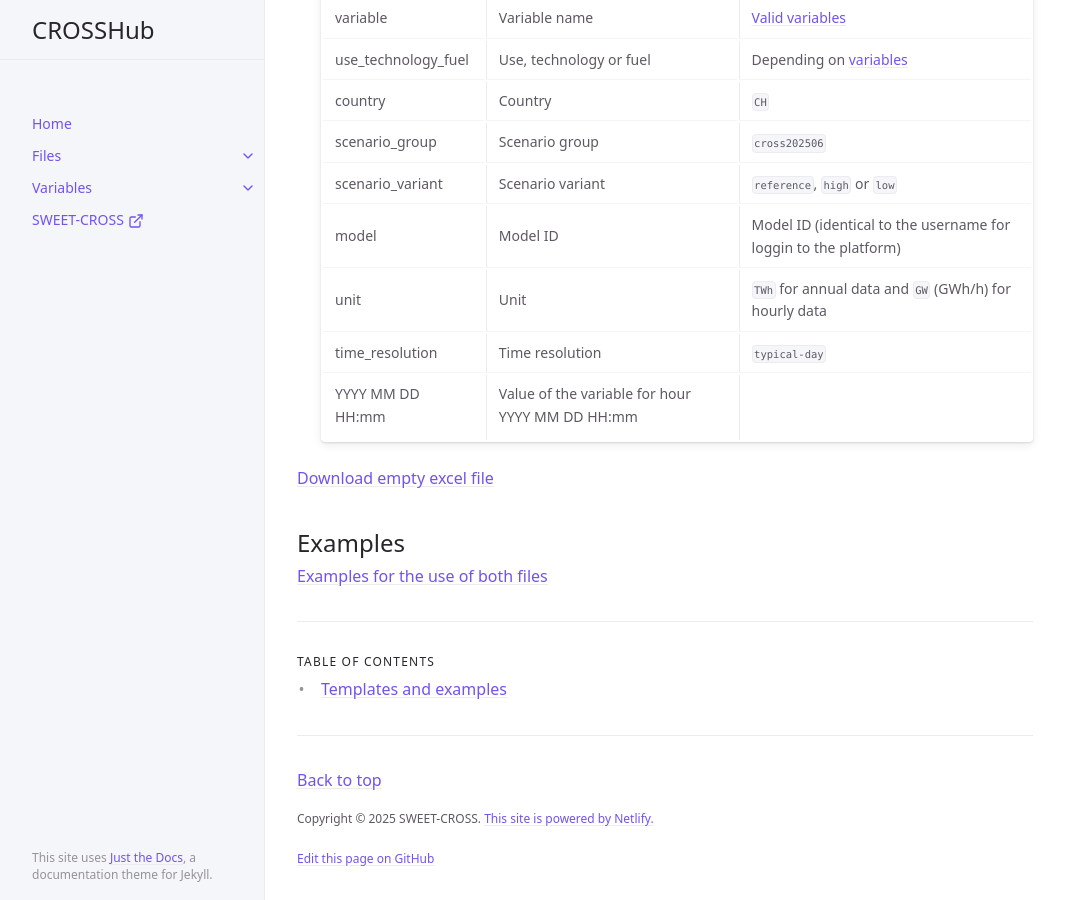
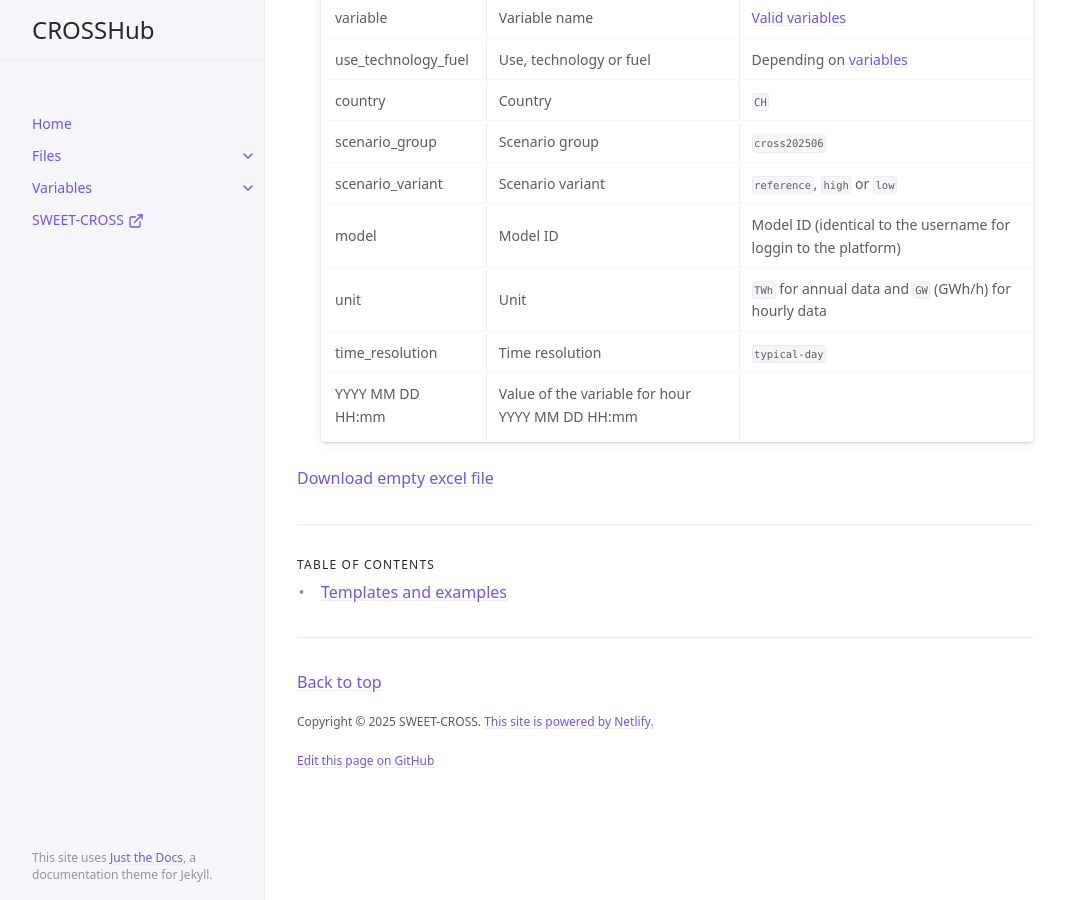
Before and after one commit to sweet-cross/data-model, a Jekyll site: the page built from docs/files/index.md, in a window 1280 px wide and 900 px high, scrolled down 2194 px. Shown: the whole window, without its empty margins (107-1172 px from the left). Built offline with Jekyll 4.4.1, drawn with Linux system fonts in a browser that asks for light colours; cached includes are drawn as plain includes.

Commit message:
remove link

```diff
--- a/docs/files/index.md
+++ b/docs/files/index.md
@@ -65,7 +65,3 @@ The excel file is the unstack version of the CSV file, it has two sheets:
 	| YYYY MM DD HH:mm    | Value of the variable for hour YYYY MM DD HH:mm |   |
 
 [Download empty excel file](/instructions-data/files/resultsCross_excel.csv)
-
-## Examples
-
-[Examples for the use of both files](/instructions-data/docs/templates-and-examples)
```
